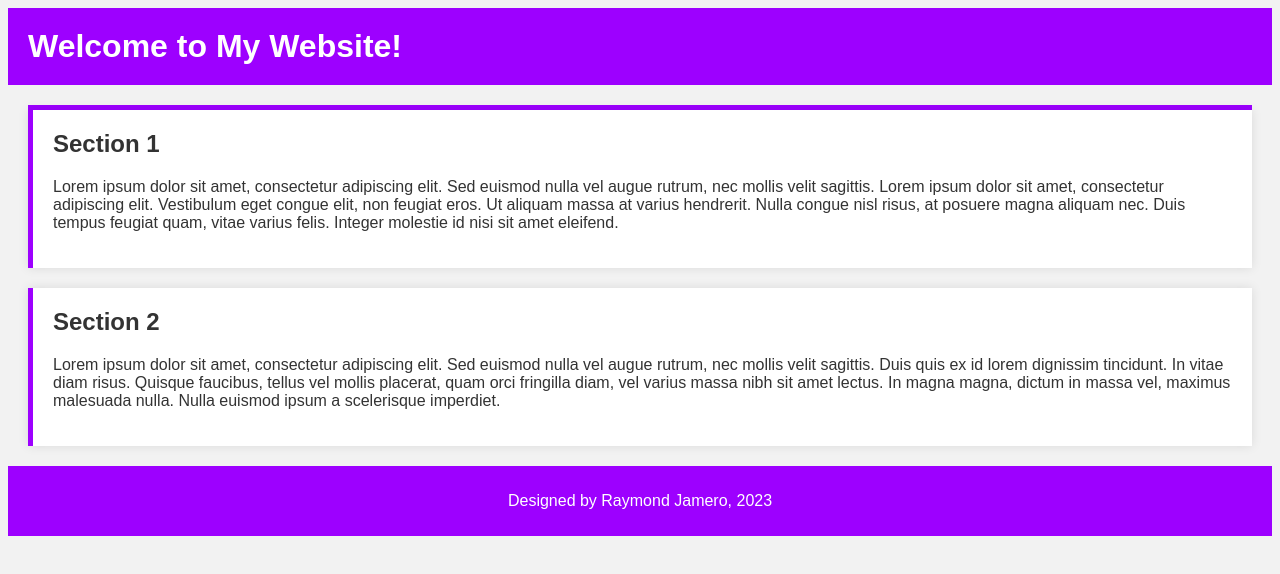
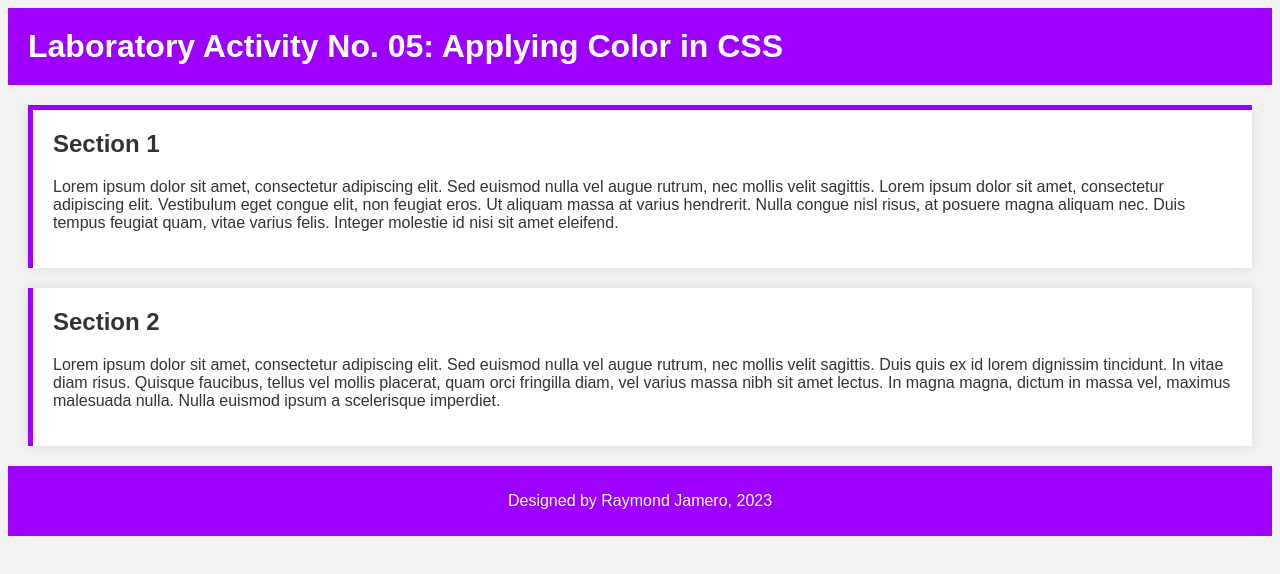
Before and after one commit to raymondjamero/LabActNo05, a plain HTML site: page index.html in a window 1280 px wide. Drawn offline with Linux system fonts and the light colour scheme.

Commit message:
Update index.html

```diff
--- a/index.html
+++ b/index.html
@@ -6,7 +6,7 @@
 </head>
 <body>
 	<header>
-		<h1>Welcome to My Website!</h1>
+		<h1>Laboratory Activity No. 05: Applying Color in CSS</h1>
 	</header>
 	<main>
 		<section>
```
